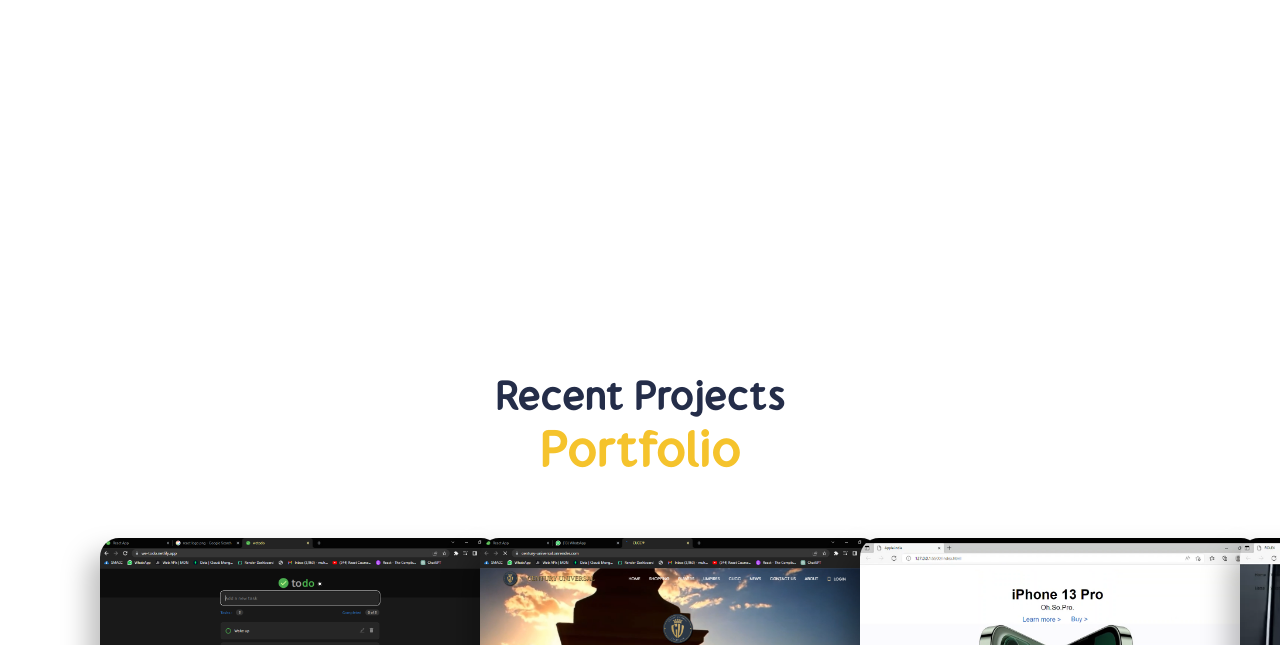
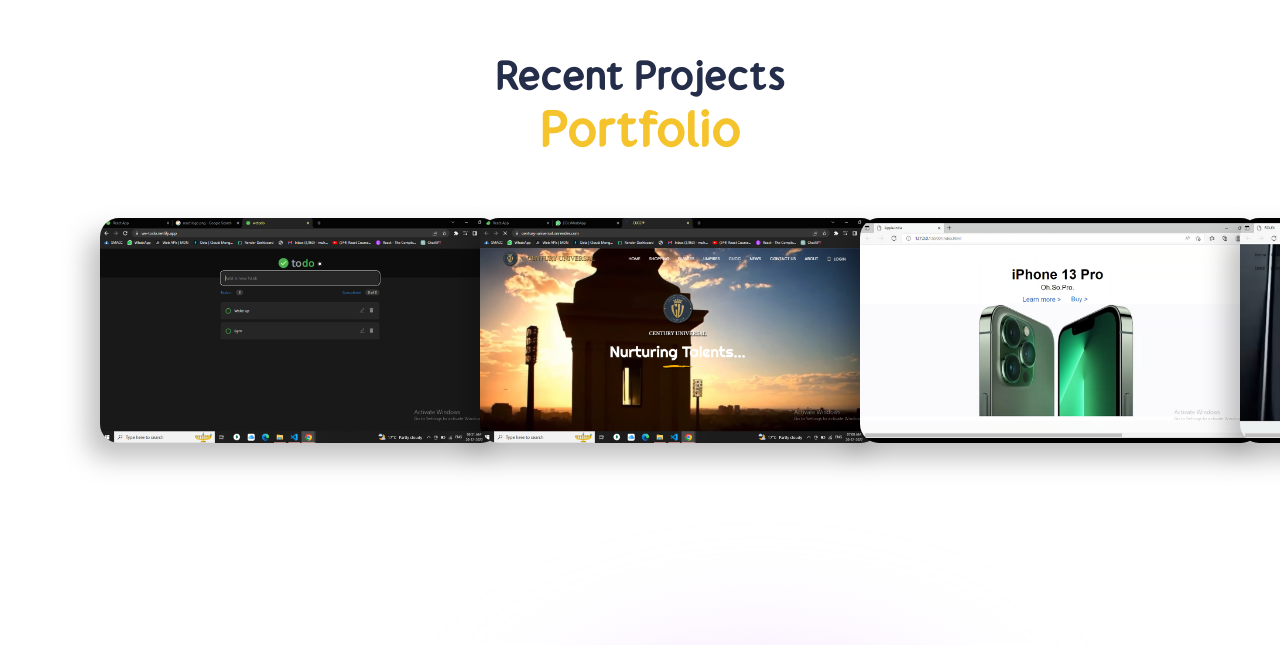
Before and after one commit to safvanms/Portfolio, a React (Create React App) app: page / in a window 1280 px wide. Shown: the part 2835-3480 px from the top of the page. Built offline with nearby package versions, Linux system fonts and the light colour scheme.

Commit message:
assets added

```diff
--- a/src/Component/Navbar/Navbar.css
+++ b/src/Component/Navbar/Navbar.css
@@ -64,7 +64,7 @@
     margin-right: 30px;
   }
   .dark-button {
-    margin-bottom: 17px;
+    margin-bottom: 27px;
 margin-right: 20px;
   }
   .n-wrapper {
--- a/src/Component/Portfolio/Portfolio.css
+++ b/src/Component/Portfolio/Portfolio.css
@@ -5,7 +5,6 @@
       flex-direction: column;
       height: 70vh;
       padding: 0 5rem 0 5rem ;
-      margin-top: 4rem;
 
 }
 
@@ -42,6 +41,14 @@
      border-radius: 19px;
 
 }
+
+@media screen and (min-width: 300px) and (max-width:400px) {
+     .portfolio {
+     margin-top: 150px !important;
+     }
+}
+
+
 @media screen and (max-width: 480px) {
 .portfolio{
      padding: 15px;
@@ -77,3 +84,9 @@
      }
 
      }
+
+@media screen and (min-width: 700px) and (max-width:1700px) {
+     .portfolio {
+     margin-top: -240px !important;
+     }
+}
```
